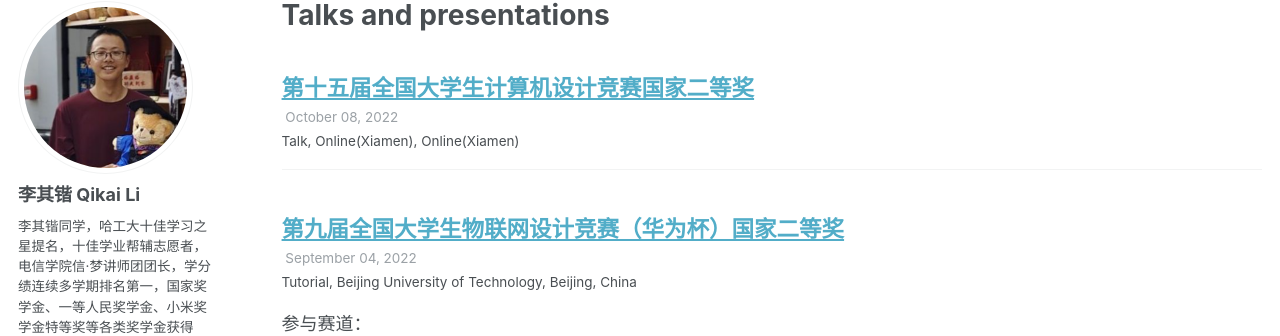
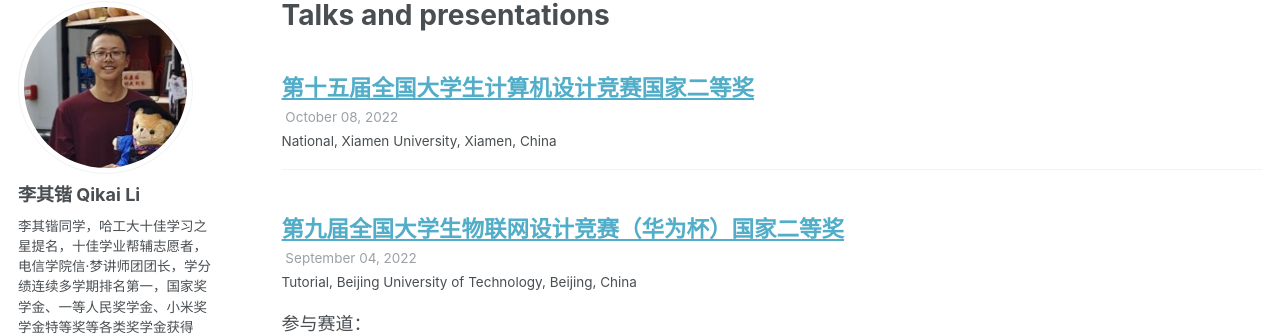
Before and after one commit to HITLqk/lqk, a Jekyll site: the page built from _pages/talks.html, in a window 1280 px wide and 1235 px high. Shown: the part 105-441 px from the top of the window. Built offline with Jekyll 4.4.1, drawn with Linux system fonts in a browser that asks for light colours.

Commit message:
Update 2012-03-01-talk-1.md

```diff
--- a/_talks/2012-03-01-talk-1.md
+++ b/_talks/2012-03-01-talk-1.md
@@ -1,11 +1,11 @@
 ---
 title: "第十五届全国大学生计算机设计竞赛国家二等奖"
 collection: talks
-type: "Talk"
+type: "National"
 permalink: /talks/2022-10-08-talk-1
-venue: "Online(Xiamen)"
+venue: "Xiamen University"
 date: 2022-10-08
-location: "Online(Xiamen)"
+location: "Xiamen, China"
 ---
 
 ---
```
